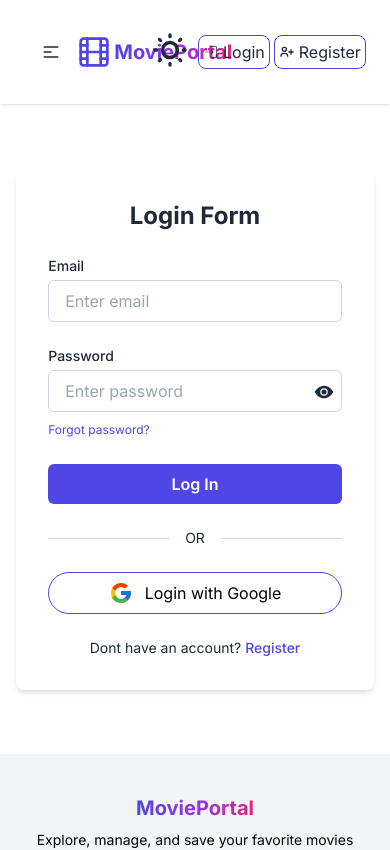
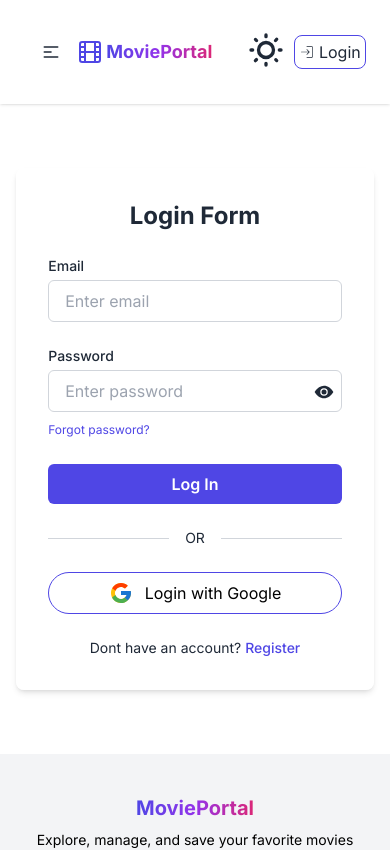
Before and after one commit to MukitHossen7/B10A10-Movie-Protal, a React (Vite) app: page /login in a window 390 px wide. Shown: the top 850 px of the page. Built offline with nearby package versions, Linux system fonts and the light colour scheme; no server answers.

Commit message:
navbar  some design some  problem slove

```diff
--- a/src/components/Navbar/Navbar.jsx
+++ b/src/components/Navbar/Navbar.jsx
@@ -71,8 +71,8 @@ const Navbar = () => {
             </ul>
           </div>
           <Link to="/" className="flex items-center space-x-1 lg:space-x-2">
-            <FiFilm className="h-8 w-8 text-indigo-600" />
-            <span className="text-xl lg:text-2xl font-bold bg-clip-text text-transparent bg-gradient-to-r from-indigo-600 via-purple-600 to-pink-600">
+            <FiFilm className=" h-6 w-6 lg:h-8 lg:w-8 text-indigo-600" />
+            <span className="text-lg lg:text-2xl font-bold bg-clip-text text-transparent bg-gradient-to-r from-indigo-600 via-purple-600 to-pink-600">
               MoviePortal
             </span>
           </Link>
@@ -118,13 +118,15 @@ const Navbar = () => {
                 <CiLogin />
                 Login
               </Link>
+              <div className="hidden lg:block">
                 <Link
                   to="/register"
-                className="py-1 px-1 lg:px-2 border border-indigo-600 rounded-lg text-base lg:text-lg flex items-center gap-1"
+                  className="py-1 px-1 lg:px-2 border border-indigo-600 rounded-lg text-base lg:text-lg flex items-center gap-1 "
                 >
                   <BiUserPlus />
                   Register
                 </Link>
+              </div>
             </div>
           )}
         </div>
```
Lines whose indentation alone changed are shown as unchanged.
